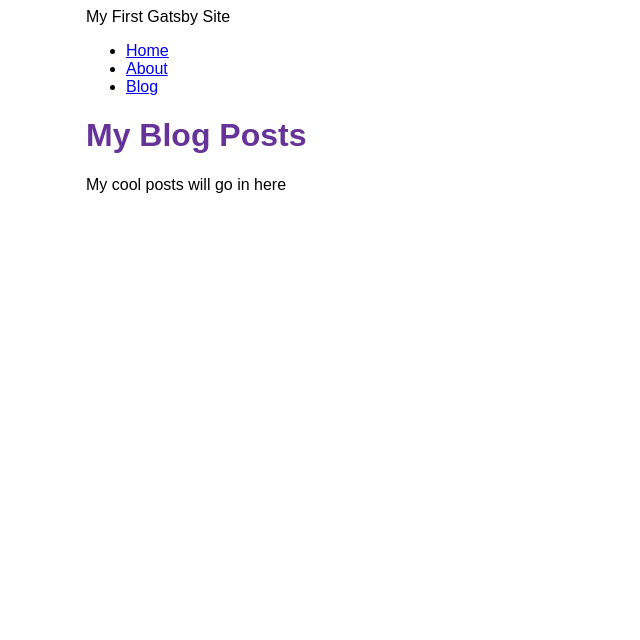
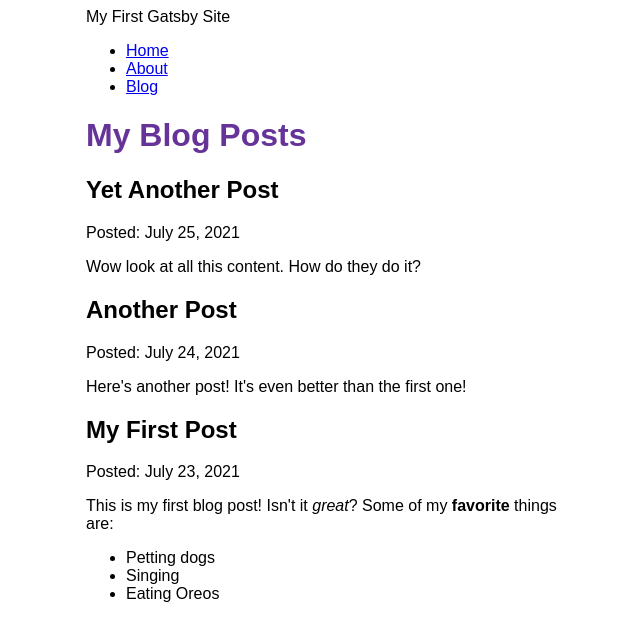
Before and after one commit to ethangamble/first-gatsby, a Gatsby site: page /blog in a window 1280 px wide. Shown: the whole page, without its empty margins (304-944 px from the left). Built offline with nearby package versions, Linux system fonts and the light colour scheme; Gatsby itself is replaced by a stand-in of ours.

Commit message:
Finished Gatsby Tutorial Part 5

```diff
--- a/blog/first-post.mdx
+++ b/blog/first-post.mdx
@@ -0,0 +1,9 @@
+---
+title: "My First Post"
+date: "2021-07-23"
+---
+This is my first blog post! Isn't it *great*?
+Some of my **favorite** things are:
+* Petting dogs
+* Singing
+* Eating Oreos
--- a/blog/second-post.mdx
+++ b/blog/second-post.mdx
@@ -0,0 +1,6 @@
+---
+title: "Another Post"
+date: "2021-07-24"
+---
+
+Here's another post! It's even better than the first one!
--- a/blog/third-post.mdx
+++ b/blog/third-post.mdx
@@ -0,0 +1,6 @@
+---
+title: "Yet Another Post"
+date: "2021-07-25"
+---
+
+Wow look at all this content. How do they do it?
--- a/gatsby-config.js
+++ b/gatsby-config.js
@@ -6,5 +6,13 @@
   plugins: [
     "gatsby-plugin-image",
     "gatsby-plugin-sharp",
+    {
+      resolve: "gatsby-source-filesystem",
+      options: {
+        name: `blog`,
+        path: `${__dirname}/blog`,
+      }
+    },
+    "gatsby-plugin-mdx",
   ],
 }
--- a/package.json
+++ b/package.json
@@ -14,8 +14,11 @@
     "clean": "gatsby clean"
   },
   "dependencies": {
+    "@mdx-js/mdx": "^1.6.22",
+    "@mdx-js/react": "^1.6.22",
     "gatsby": "^4.15.2",
     "gatsby-plugin-image": "^2.16.1",
+    "gatsby-plugin-mdx": "^3.16.0",
     "gatsby-plugin-sharp": "^4.16.1",
     "gatsby-source-filesystem": "^4.16.0",
     "react": "^18.1.0",
--- a/src/pages/blog.js
+++ b/src/pages/blog.js
@@ -1,12 +1,38 @@
 import * as React from 'react'
 import Layout from '../components/layout'
+import { graphql } from 'gatsby'
+import { MDXRenderer } from 'gatsby-plugin-mdx'
 
-const BlogPage = () => {
+const BlogPage = ({ data }) => {
   return (
     <Layout pageTitle="My Blog Posts">
-      <p>My cool posts will go in here</p>
+      {
+        data.allMdx.nodes.map((node) => (
+          <article key={node.id}>
+            <h2>{node.frontmatter.title}</h2>
+            <p>Posted: {node.frontmatter.date}</p>
+            <MDXRenderer>
+              {node.body}
+            </MDXRenderer>
+          </article>
+        ))
+      }
     </Layout>
-  )
+    )
 }
 
+export const query = graphql`
+  query {
+    allMdx(sort: {fields: frontmatter___date, order: DESC}) {
+      nodes {
+        frontmatter {
+          date(formatString: "MMMM D, YYYY")
+          title
+        }
+        id
+        body
+      }
+    }
+  }
+`
 export default BlogPage
```
Also changed, not shown: 1 other file.
